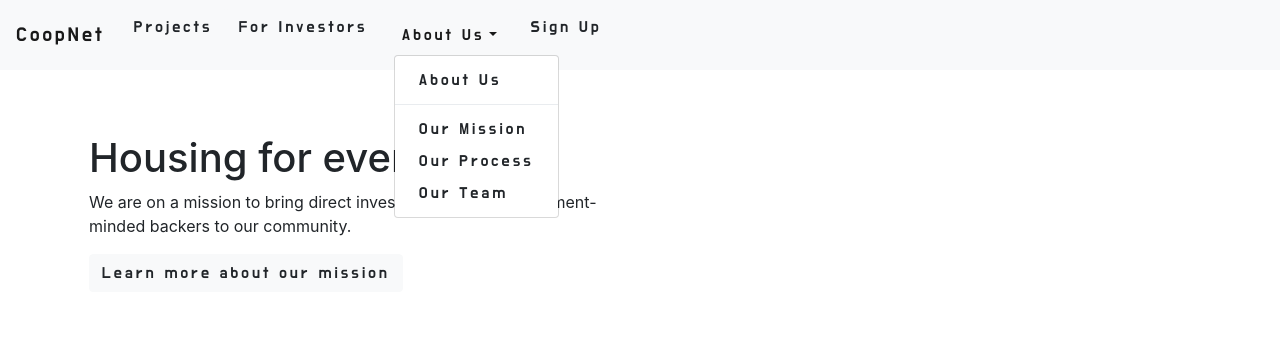
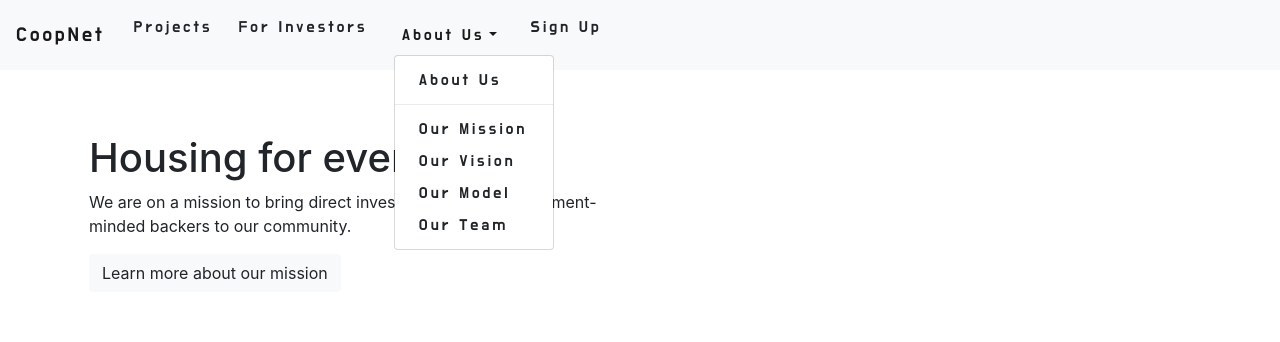
Before and after one commit to housing-coopnet/coopnet, a React (Create React App) app in the folder coopnetsite/: page / in a window 1280 px wide. Both pictures are taken after a click on the button "About Us". Shown: the top 342 px of the page. Built offline with nearby package versions, Linux system fonts and the light colour scheme.

Commit message:
Nav links for about

```diff
--- a/coopnetsite/src/components/Home.js
+++ b/coopnetsite/src/components/Home.js
@@ -92,7 +92,7 @@ class Home extends Component {
               <p>
                 We are on a mission to bring direct investments from development-minded backers to our community.
               </p>
-              <Button className="introJumboButton" variant="light">Learn more about our mission</Button>
+              <Button className="introJumboButton" variant="light" href="/about">Learn more about our mission</Button>
             </Jumbotron></Col>
             <Col></Col>
           </Row>
--- a/coopnetsite/src/components/NavHeader.js
+++ b/coopnetsite/src/components/NavHeader.js
@@ -13,11 +13,12 @@ class NavHeader extends Component {
               <NavLink to="/"><Button variant="light">Projects</Button></NavLink>
                 <NavLink to="/"><Button variant="light">For Investors</Button></NavLink>
                 <Button variant="light"><NavDropdown title="About Us" id="basic-nav-dropdown">
-                <NavLink to="/about"><NavDropdown.Item href="#action/3.4">About Us</NavDropdown.Item></NavLink>
+                <NavLink to="/about"><NavDropdown.Item href="#action/3.0">About Us</NavDropdown.Item></NavLink>
                   <NavDropdown.Divider />
-                  <NavLink to="/"><NavDropdown.Item href="#action/3.1">Our Mission</NavDropdown.Item></NavLink>
-                  <NavLink to="/"><NavDropdown.Item href="#action/3.2">Our Process</NavDropdown.Item></NavLink>
-                  <NavLink to="/"><NavDropdown.Item href="#action/3.3">Our Team</NavDropdown.Item></NavLink>
+                  <NavLink to="/about"><NavDropdown.Item href="#action/3.1">Our Mission</NavDropdown.Item></NavLink>
+                  <NavLink to="/about"><NavDropdown.Item href="#action/3.2">Our Vision</NavDropdown.Item></NavLink>
+                  <NavLink to="/about"><NavDropdown.Item href="#action/3.3">Our Model</NavDropdown.Item></NavLink>
+                   <NavLink to="/about"><NavDropdown.Item href="#action/3.4">Our Team</NavDropdown.Item></NavLink>
                   </NavDropdown></Button>
                   <NavLink to="/signup"><Button variant = "light">Sign Up</Button></NavLink>
               </Nav>
```
